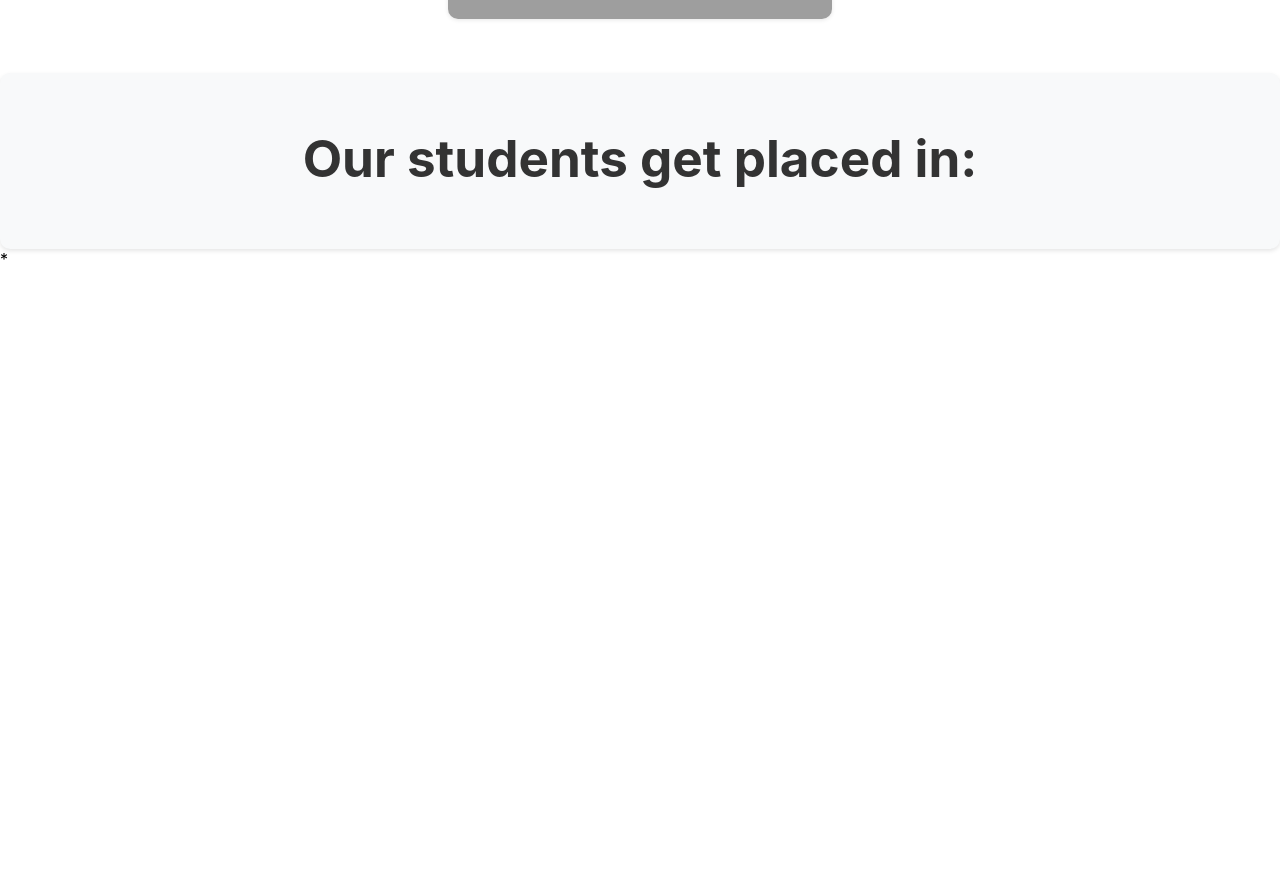
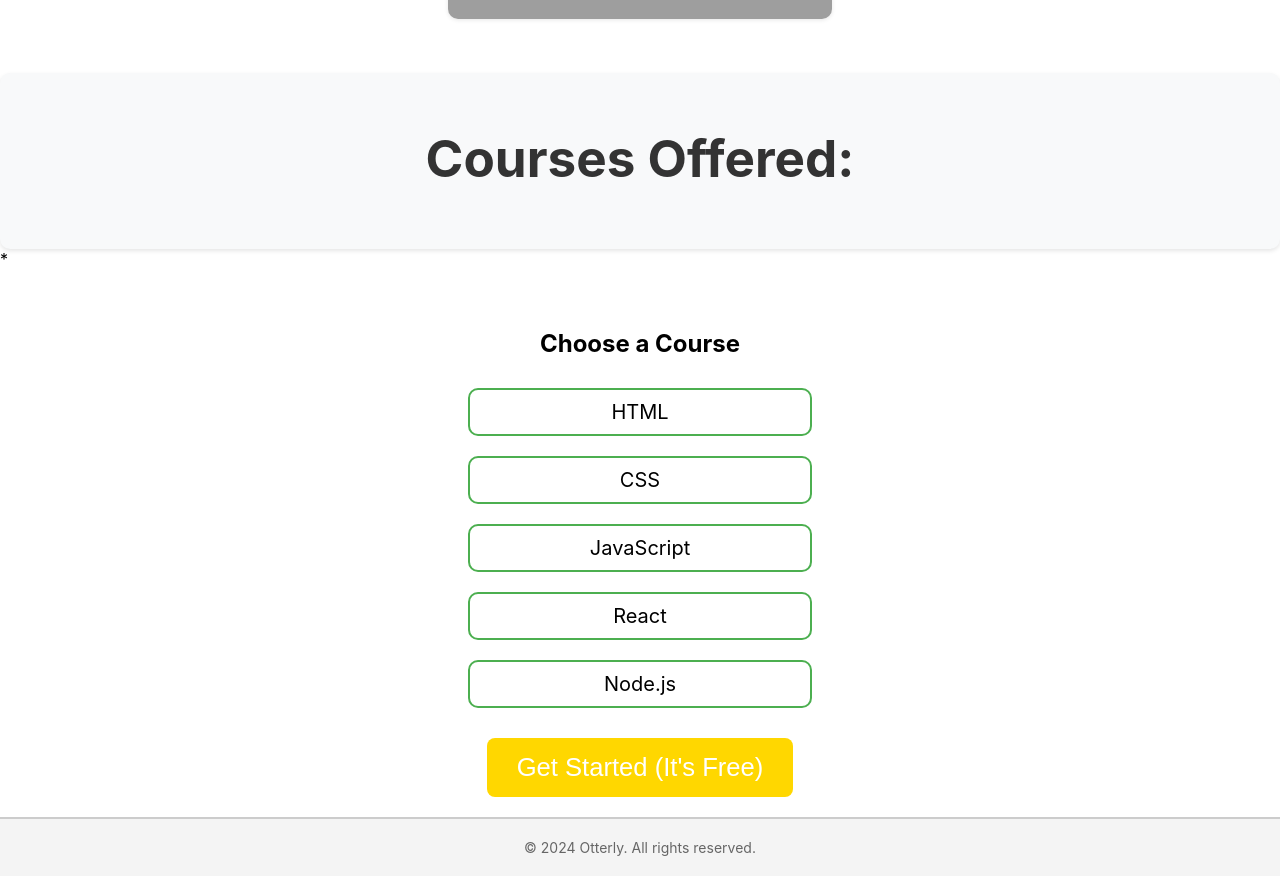
Before and after one commit to nabeelnazeer/Otterly, a React (Create React App) app: page / in a window 1280 px wide. Shown: the part 920-1796 px from the top of the page. Before the commit the page ends 1189 px from the top, so only its background shows below. Built offline with nearby package versions, Linux system fonts and the light colour scheme; grey boxes are pictures that could not be loaded.

Commit message:
user profile - Added register button,courses.

```diff
--- a/src/App.js
+++ b/src/App.js
@@ -4,6 +4,8 @@ import Dashboard from './components/header/Dashboard';
 import ImageComponent from './components/header/ImageComponent'; // Import the ImageComponent
 import ButtonComponent from './components/header/ButtonComponent';
 import HorizontalBlock from './components/header/HorizontalBlock';
+import CourseSelection from './components/header/CourseSelection';
+import CopyrightComponent from './components/header/CopyrightComponent';
 
 function App() {
   return (
@@ -16,6 +18,14 @@ function App() {
           <ImageComponent />
           <HorizontalBlock />
         </div>*
+        <div className="button-container">
+          <div className="centered-container">
+            <CourseSelection />
+          </div>
+          <ButtonComponent />
+        </div>
+
+        <CopyrightComponent />
       </div>
     </Router>
   );
--- /dev/null
+++ b/src/components/header/CopyrightComponent.css
@@ -0,0 +1,18 @@
+/* CopyrightComponent.css */
+.copyright {
+    background-color: #f4f4f4;
+    padding: 20px;
+    text-align: center;
+    color: #666;
+    font-size: 14px;
+    border-top: 2px solid #ccc;
+  }
+
+  .copyright p {
+    margin: 0;
+  }
+  /* CopyrightComponent.css */
+.copyright {
+    margin-top: 20px; /* Adjust the value as needed */
+    /* Other styles */
+  }
--- /dev/null
+++ b/src/components/header/CopyrightComponent.js
@@ -0,0 +1,13 @@
+// CopyrightComponent.js
+import React from 'react';
+import './CopyrightComponent.css';
+
+const CopyrightComponent = () => {
+  return (
+    <div className="copyright">
+      <p>&copy; 2024 Otterly. All rights reserved.</p>
+    </div>
+  );
+};
+
+export default CopyrightComponent;
--- /dev/null
+++ b/src/components/header/CourseSelection.css
@@ -0,0 +1,39 @@
+/* CourseSelection.css */
+.course-selection {
+    text-align: center;
+    padding: 20px;
+  }
+
+  h2 {
+    font-size: 24px;
+    margin-bottom: 20px;
+  }
+
+  .course-list {
+    display: flex;
+    flex-direction: column;
+    align-items: center;
+  }
+
+  .course-item {
+    margin: 10px;
+    padding: 10px 20px;
+    font-size: 20px;
+    border: 2px solid #4caf50;
+    border-radius: 10px;
+    width: 300px;
+    border-style: double;
+    text-align: center;
+    transition: border-colour 0.3s ease;
+  }
+
+  .course-item:hover {
+    transform: translateY(-5px);
+    box-shadow: 0 4px 8px rgba(0, 0, 0, 0.1);
+  }
+
+  @media (max-width: 768px) {
+    .course-item {
+      width: 100%;
+    }
+  }
--- /dev/null
+++ b/src/components/header/CourseSelection.js
@@ -0,0 +1,21 @@
+import React from 'react';
+import './CourseSelection.css'; // Import CSS file for styling
+
+const CourseSelection = () => {
+  const courses = ['HTML', 'CSS', 'JavaScript', 'React', 'Node.js'];
+
+  return (
+    <div className="course-selection">
+      <h2>Choose a Course</h2>
+      <div className="course-list">
+        {courses.map((course, index) => (
+          <div key={index} className="course-item">
+            {course}
+          </div>
+        ))}
+      </div>
+    </div>
+  );
+};
+
+export default CourseSelection;
--- a/src/components/header/HorizontalBlock.css
+++ b/src/components/header/HorizontalBlock.css
@@ -28,3 +28,8 @@
     transform: scale(1.1); /* Add a slight scale animation on hover */
     transition: transform 0.3s ease; /* Smooth transition */
   }
+  .centered-container {
+    display: flex;
+    justify-content: center;
+    align-items: center;
+  }
--- a/src/components/header/HorizontalBlock.js
+++ b/src/components/header/HorizontalBlock.js
@@ -5,7 +5,7 @@ import { FontAwesomeIcon } from '@fortawesome/react-fontawesome'; // Import Font
 const HorizontalBlock = ({ children }) => {
   return (
     <div className="horizontal-block">
-      <h1 className="title">Our students get placed in:</h1>
+      <h1 className="title">Courses Offered:</h1>
       <div className="company-icons">
         {/* Add icons here */}
         <FontAwesomeIcon icon="fagoogle" className="icon" />
```
Also changed, not shown: src/components/header/ButtonComponent.css (line endings or trailing spaces).
